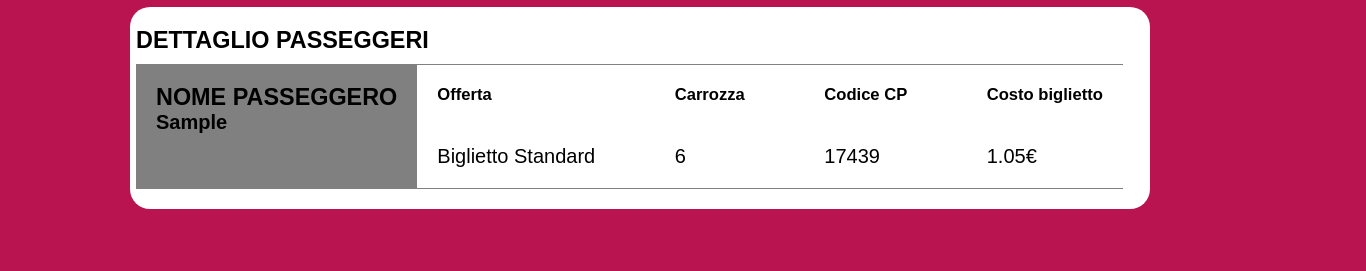
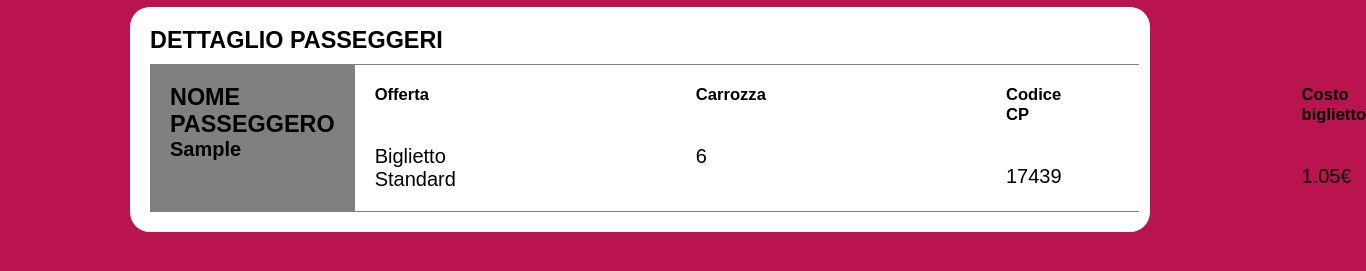
Before and after one commit to agnesvarga1/js-biglietto-treno-form, a plain HTML site: page index.html in a window 1280 px wide. Both pictures are taken after typing "Sample", "5" into the empty fields and a click on the button "Genera". Shown: the part 357-628 px from the top of the page, 1366 px wide, since content can reach past the window. Drawn offline with Linux system fonts and the light colour scheme.

Commit message:
+ comments @ main.js

```diff
--- a/style.css
+++ b/style.css
@@ -69,7 +69,7 @@ select {
 .biglietto {
   color: black;
   text-align: left;
-  padding: 1rem 0.3rem;
+  padding: 1rem;
 }
 .biglietto-dettagli {
   margin-top: 0.5rem;
@@ -83,8 +83,8 @@ select {
 
 .altro {
   display: flex;
-  justify-content: space-between;
-  width: 70%;
+  gap: 12rem;
+  width: 80%;
   padding: 1rem;
   border-block: 1px solid gray;
 }
```
Also changed, not shown: main.js (+19 -5 lines).
